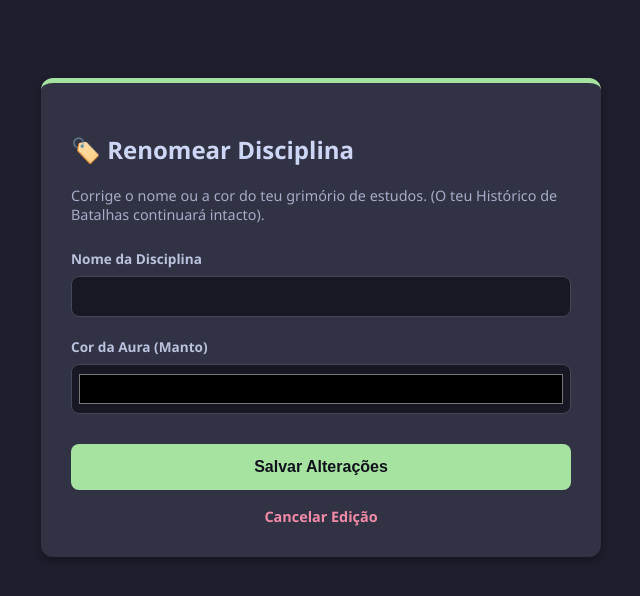
After one commit to MadsonXP/EduGame, a Spring app: template src/main/resources/templates/materias/editar-materia.html in a window 1280 px wide. The commit adds this page. Shown: the top 596 px of the page, without its empty margins (319-959 px from the left). Run offline with Thymeleaf, Linux system fonts and the light colour scheme; the template is opened without the code that fills it, so the values that code supplies are empty; some of the project's set-up classes (security, data sources, template engines, error pages and the like) are left out, and stand-ins take their place.

Commit message:
feat: adiciona sistema de edicao de materias (renomear e alterar cor)

```diff
--- /dev/null
+++ b/src/main/resources/templates/materias/editar-materia.html
@@ -0,0 +1,44 @@
+<!DOCTYPE html>
+<html xmlns:th="http://www.thymeleaf.org">
+<head>
+    <meta charset="UTF-8">
+    <title>EduGame - Renomear Disciplina</title>
+    <style>
+        body { font-family: 'Segoe UI', sans-serif; background-color: #1e1e2e; color: #cdd6f4; padding: 20px; }
+        .container { max-width: 500px; margin: auto; background: #313244; padding: 30px; border-radius: 12px; box-shadow: 0 4px 10px rgba(0,0,0,0.3); border-top: 5px solid #a6e3a1; margin-top: 50px; }
+        .form-group { margin-bottom: 20px; text-align: left; }
+        label { display: block; font-size: 0.85em; margin-bottom: 8px; color: #bac2de; font-weight: bold; }
+        input { width: 100%; padding: 12px; border-radius: 8px; border: 1px solid #45475a; background: #181825; color: white; box-sizing: border-box; }
+        input:focus { outline: none; border-color: #a6e3a1; }
+        input[type="color"] { padding: 5px; height: 50px; cursor: pointer; }
+        .btn { width: 100%; padding: 14px; border: none; border-radius: 8px; font-weight: bold; cursor: pointer; background: #a6e3a1; color: #11111b; font-size: 1rem; margin-top: 10px; transition: 0.3s;}
+        .btn:hover { background: #89dceb; }
+    </style>
+</head>
+<body>
+    <div class="container">
+        <h2>🏷️ Renomear Disciplina</h2>
+        <p style="color: #a6adc8; font-size: 0.9em; margin-bottom: 25px;">Corrige o nome ou a cor do teu grimório de estudos. (O teu Histórico de Batalhas continuará intacto).</p>
+
+        <form th:action="@{/materias/editar}" th:object="${materia}" method="post">
+            <input type="hidden" th:field="*{id}">
+
+            <div class="form-group">
+                <label>Nome da Disciplina</label>
+                <input type="text" th:field="*{nome}" required>
+            </div>
+
+            <div class="form-group">
+                <label>Cor da Aura (Manto)</label>
+                <input type="color" th:field="*{corHex}" required>
+            </div>
+
+            <button type="submit" class="btn">Salvar Alterações</button>
+
+            <div style="text-align: center; margin-top: 15px;">
+                <a href="/materias" style="color: #f38ba8; text-decoration: none; font-weight: bold; font-size: 0.9em;">Cancelar Edição</a>
+            </div>
+        </form>
+    </div>
+</body>
+</html>
```
Also changed, not shown: src/main/java/com/edugame/web/controladores/MateriaController.java (+31 -0 lines), src/main/resources/templates/materias/lista.html (+33 -8 lines), 2 other files.
